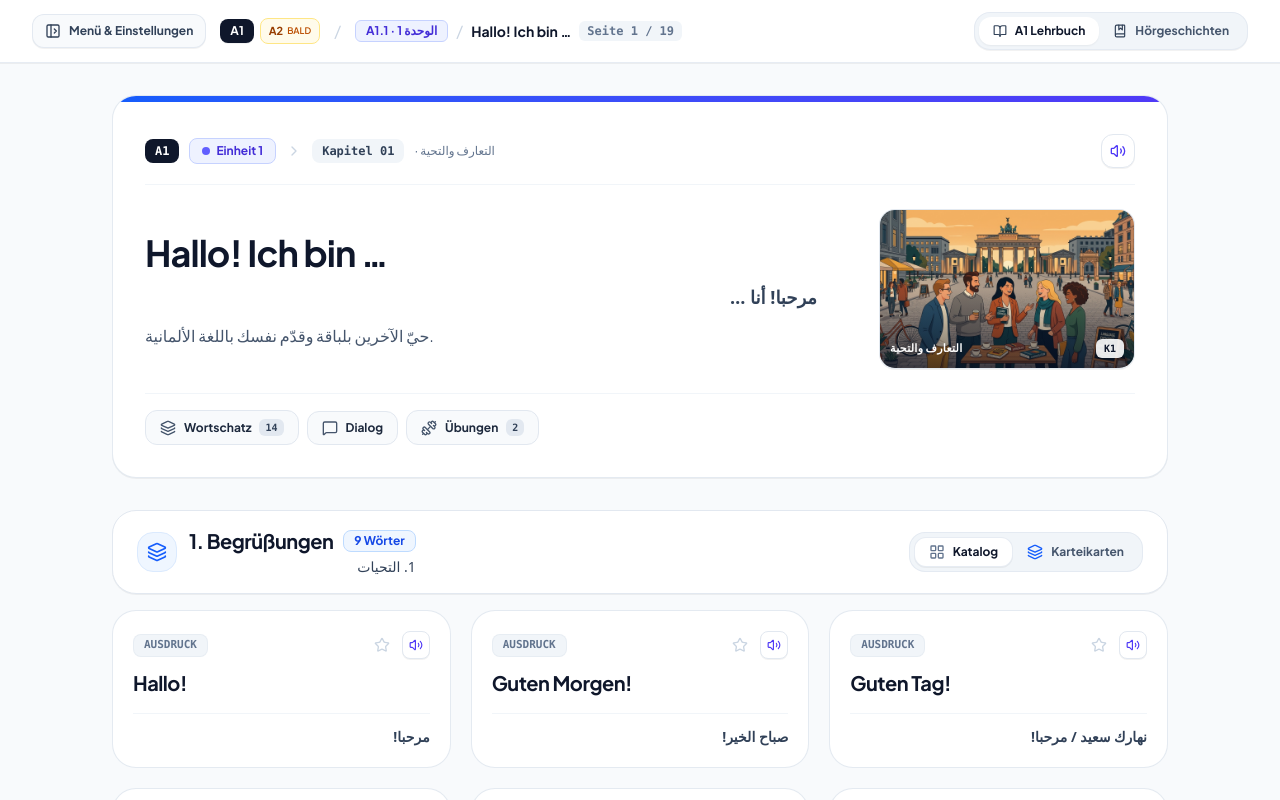
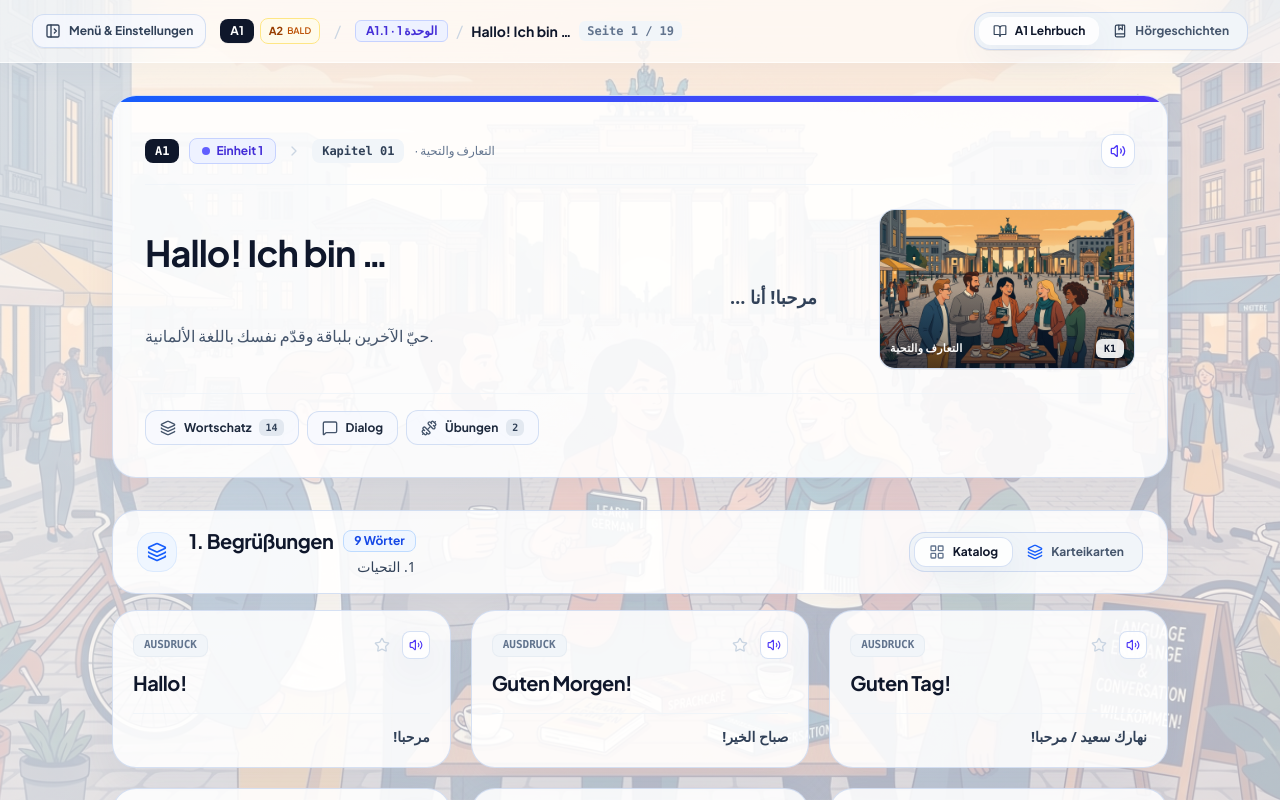
Before and after one commit to othmaneishere/deutsch-lernen, a React (Vite) app: page / in a window 1280 px wide. Shown: the top 800 px of the page. Built offline with nearby package versions, Linux system fonts and the light colour scheme; a web font is replaced by a local one.

Commit message:
Refresh learning workspace with glass UI

```diff
--- a/src/App.tsx
+++ b/src/App.tsx
@@ -202,7 +202,7 @@ export function App() {
   }
 
   return (
-    <div className="min-h-screen bg-slate-50 text-slate-900 selection:bg-slate-200 selection:text-slate-950 flex flex-row font-reading">
+    <div className="study-shell min-h-screen text-slate-900 selection:bg-indigo-200 selection:text-slate-950 flex flex-row font-reading">
       {/* Collapsible Left Sidebar with All Settings */}
       <AppSidebar
         isOpen={isSidebarOpen}
--- a/src/components/AppSidebar.tsx
+++ b/src/components/AppSidebar.tsx
@@ -99,7 +99,7 @@ export const AppSidebar: React.FC<AppSidebarProps> = ({
       {/* Primary Sidebar Container */}
       <aside
         id="app-sidebar"
-        className={`fixed lg:sticky top-0 left-0 z-40 h-screen w-80 sm:w-84 bg-white border-r border-slate-200/90 shadow-xl lg:shadow-none flex flex-col shrink-0 transition-transform duration-300 ease-in-out ${
+        className={`app-sidebar fixed lg:sticky top-0 left-0 z-40 h-screen w-80 sm:w-84 bg-white/75 border-r border-white/70 shadow-xl lg:shadow-none flex flex-col shrink-0 transition-transform duration-300 ease-in-out backdrop-blur-2xl ${
           isOpen ? 'translate-x-0' : '-translate-x-full lg:hidden'
         }`}
       >
--- a/src/components/DashboardNavbar.tsx
+++ b/src/components/DashboardNavbar.tsx
@@ -36,7 +36,7 @@ export const DashboardNavbar: React.FC<DashboardNavbarProps> = ({
   return (
     <header
       id="dashboard-navbar"
-      className="sticky top-0 z-30 bg-white/95 backdrop-blur-md border-b border-slate-200/80 px-4 sm:px-8 py-3 flex items-center justify-between gap-4 shadow-2xs"
+      className="app-topbar sticky top-0 z-30 bg-white/60 backdrop-blur-2xl border-b border-white/70 px-4 sm:px-8 py-3 flex items-center justify-between gap-4 shadow-sm"
     >
       {/* Left: Sidebar Toggle & Contextual Course Indicator */}
       <div className="flex items-center gap-3.5 min-w-0">
--- a/src/index.css
+++ b/src/index.css
@@ -3,13 +3,45 @@
 @layer base {
   body {
     font-family: 'Plus Jakarta Sans', -apple-system, BlinkMacSystemFont, 'Segoe UI', Roboto, sans-serif;
-    background-color: #f8fafc;
+    background-color: #eef5ff;
     color: #0f172a;
   }
 
   [dir="rtl"] {
     font-family: 'Alexandria', 'Plus Jakarta Sans', system-ui, -apple-system, sans-serif;
   }
+}
+
+/* Soft glass learning workspace inspired by the supplied visual reference. */
+.study-shell {
+  background:
+    linear-gradient(135deg, rgba(239, 246, 255, 0.82), rgba(244, 240, 255, 0.72)),
+    url('/images/german_hero_banner_1789293488824.jpg') center / cover fixed;
+  background-blend-mode: screen;
+}
+
+.study-shell .bg-white {
+  background-color: rgba(255, 255, 255, 0.86);
+  border-color: rgba(255, 255, 255, 0.78);
+  box-shadow: 0 12px 36px rgba(80, 103, 151, 0.08);
+}
+
+.study-shell .bg-slate-50 {
+  background-color: rgba(246, 249, 255, 0.72);
+}
+
+.study-shell .border-slate-200,
+.study-shell .border-slate-200\/80,
+.study-shell .border-slate-200\/90 {
+  border-color: rgba(184, 204, 236, 0.58);
+}
+
+.app-sidebar {
+  box-shadow: 12px 0 40px rgba(70, 97, 145, 0.09);
+}
+
+.app-topbar {
+  box-shadow: 0 8px 28px rgba(70, 97, 145, 0.06);
 }
 
 .font-arabic {
```
